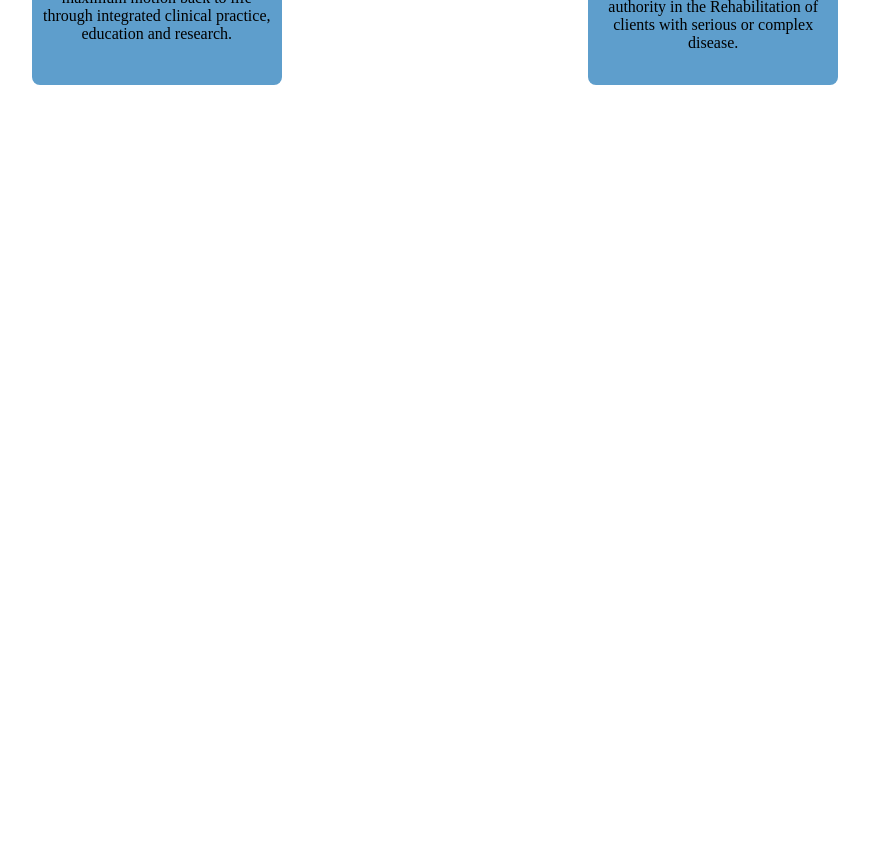
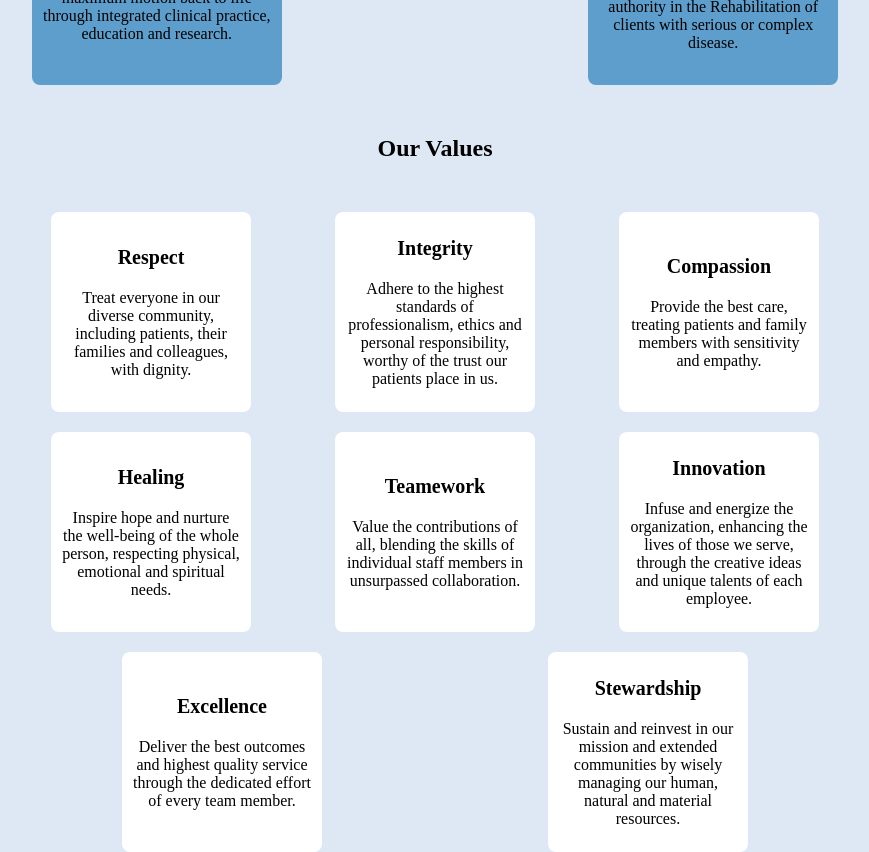
Before and after one commit to youngmentor/Exquisite-Clinic, a React (Vite) app: page /#/ in a window 1280 px wide. Shown: the part 1100-1952 px from the top of the page, without its empty margins (205-1074 px from the left). Before the commit the page ends 1185 px from the top, so only its background shows below. Built offline with nearby package versions, Linux system fonts and the light colour scheme.

Commit message:
added values

```diff
--- a/src/App.css
+++ b/src/App.css
@@ -6,7 +6,6 @@
 }
 .App{
   width: 100%;
-  height: 100vh;
+  /* height: 100vh; */
   background-color: #DDE8F4;
-  /* background-color: blue; */
 }
--- a/src/App.jsx
+++ b/src/App.jsx
@@ -5,6 +5,7 @@ import "./App.css"
 import Header from './Header/Header'
 import Landing from './Landing/Landing'
 import Mission from './Mission/Mission'
+import Value from './Value/Value'
 function App() {
 
   return (
@@ -13,6 +14,7 @@ function App() {
        <Landing/>
        <About/>
        <Mission/>
+       <Value/>
     </div>
   )
 }
--- /dev/null
+++ b/src/Value/Value.css
@@ -0,0 +1,31 @@
+.Value_Main {
+    width: 100%;
+    display: flex;
+    flex-direction: column;
+    align-items: center;
+    justify-content: center;
+    margin-top: 50px;
+}
+
+.Value_Main_Wrap {
+    width: 65%;
+    display: flex;
+    flex-wrap: wrap;
+    align-items: center;
+    justify-content: space-around;
+    gap: 20px;
+    margin-top: 50px;
+}
+
+.Values {
+    width: 200px;
+    height: 200px;
+    background-color: white;
+    display: flex;
+    flex-direction: column;
+    align-items: center;
+    text-align: center;
+    justify-content: center;
+    padding: 10px;
+    border-radius: 8px;
+}
--- /dev/null
+++ b/src/Value/Value.jsx
@@ -0,0 +1,20 @@
+import React from 'react'
+import "./Value.css"
+import ValueData from './ValueData'
+const Value = () => {
+    return (
+        <div className='Value_Main'>
+            <h2>Our Values</h2>
+            <div className='Value_Main_Wrap'>
+                {ValueData.map ((i)=>
+                <div className='Values'>
+                    <h4>{i.head}</h4>
+                    <p>{i.text}</p>
+                </div>
+                )}
+            </div>
+        </div>
+    )
+}
+
+export default Value
--- /dev/null
+++ b/src/Value/ValueData.jsx
@@ -0,0 +1,46 @@
+import React from 'react'
+
+const ValueData =[
+    {
+        id: 1,
+        head:"Respect",
+        text: "Treat everyone in our diverse community, including patients, their families and colleagues, with dignity."
+    },
+    {
+        id: 2,
+        head:"Integrity",
+        text: "Adhere to the highest standards of professionalism, ethics and personal responsibility, worthy of the trust our patients place in us."
+    },
+    {
+        id: 3,
+        head:"Compassion",
+        text: "Provide the best care, treating patients and family members with sensitivity and empathy."
+    },
+    {
+        id: 4,
+        head:"Healing",
+        text: "Inspire hope and nurture the well-being of the whole person, respecting physical, emotional and spiritual needs."
+    },
+    {
+        id: 5,
+        head:"Teamework",
+        text: "Value the contributions of all, blending the skills of individual staff members in unsurpassed collaboration."
+    },
+    {
+        id: 6,
+        head:"Innovation",
+        text: "Infuse and energize the organization, enhancing the lives of those we serve, through the creative ideas and unique talents of each employee."
+    },
+    {
+        id: 7,
+        head:"Excellence",
+        text: "Deliver the best outcomes and highest quality service through the dedicated effort of every team member."
+    },
+    {
+        id: 8,
+        head:"Stewardship",
+        text: "Sustain and reinvest in our mission and extended communities by wisely managing our human, natural and material resources."
+    }
+]
+
+export default ValueData
```
